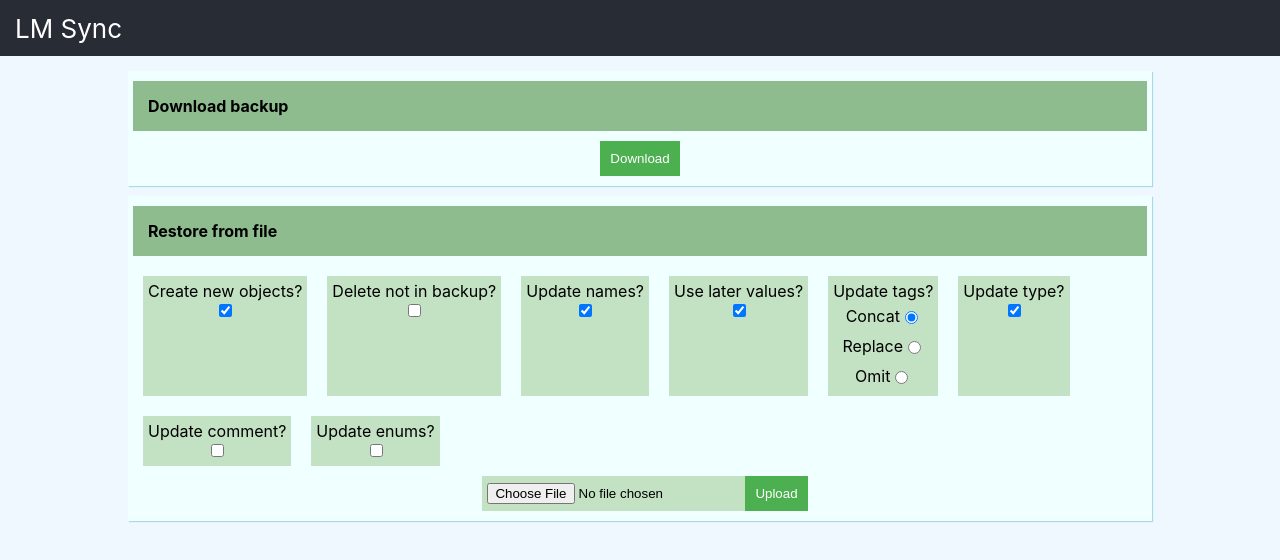
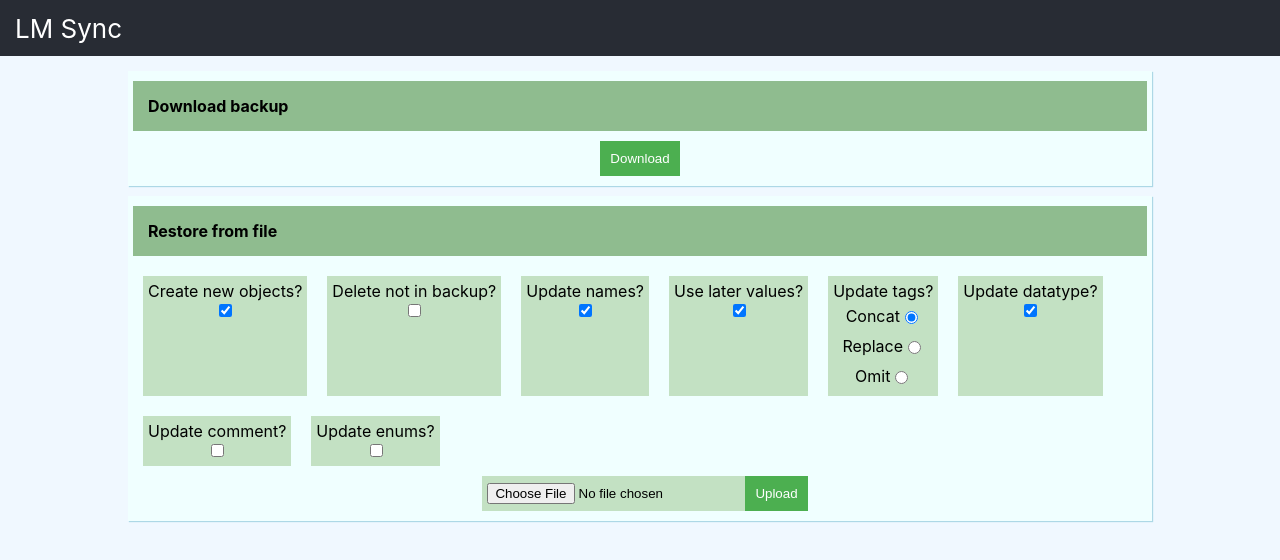
Before and after one commit to buuuudzik/lmsync, a React (Create React App) app: page / in a window 1280 px wide. Shown: the top 560 px of the page. Built offline with nearby package versions, Linux system fonts and the light colour scheme; some icons are missing.

Commit message:
Change type to datatype

```diff
--- a/src/App.js
+++ b/src/App.js
@@ -16,7 +16,7 @@ class App extends React.Component {
         notExisting: "let", // "let" || "delete"
         name: "replace", // "replace" || "let" Could crash some scripts
         value: "useLater", // "replace" || "let"
-        type: "replace", // "replace" || "let"
+        datatype: "replace", // "replace" || "let"
         comment: "let", // "replace" || "let"
         enums: "let", // "replace" || "let"
         tags: "concat", // "replace" || "concat" || "let"
@@ -190,8 +190,8 @@ class App extends React.Component {
                 </div>
                 <div className="backup-option">
                   <div>
-                    <div>Update type?</div>
-                    {this.createPolicyCheckbox("type", "replace", "let")}
+                    <div>Update datatype?</div>
+                    {this.createPolicyCheckbox("datatype", "replace", "let")}
                   </div>
                 </div>
                 <div className="backup-option">
```
Also changed, not shown: 1 other file (tests, documents, lock files or other folders).
